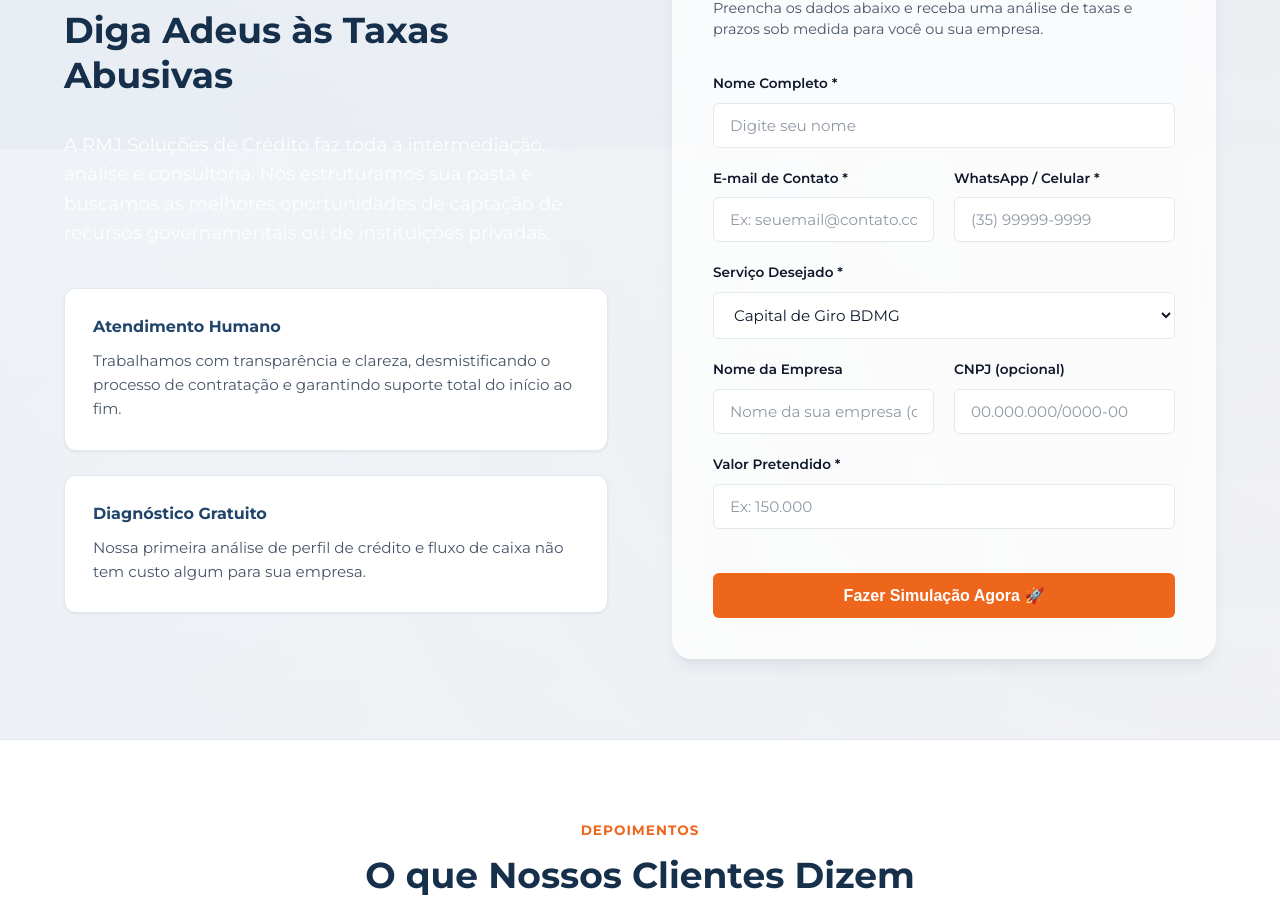
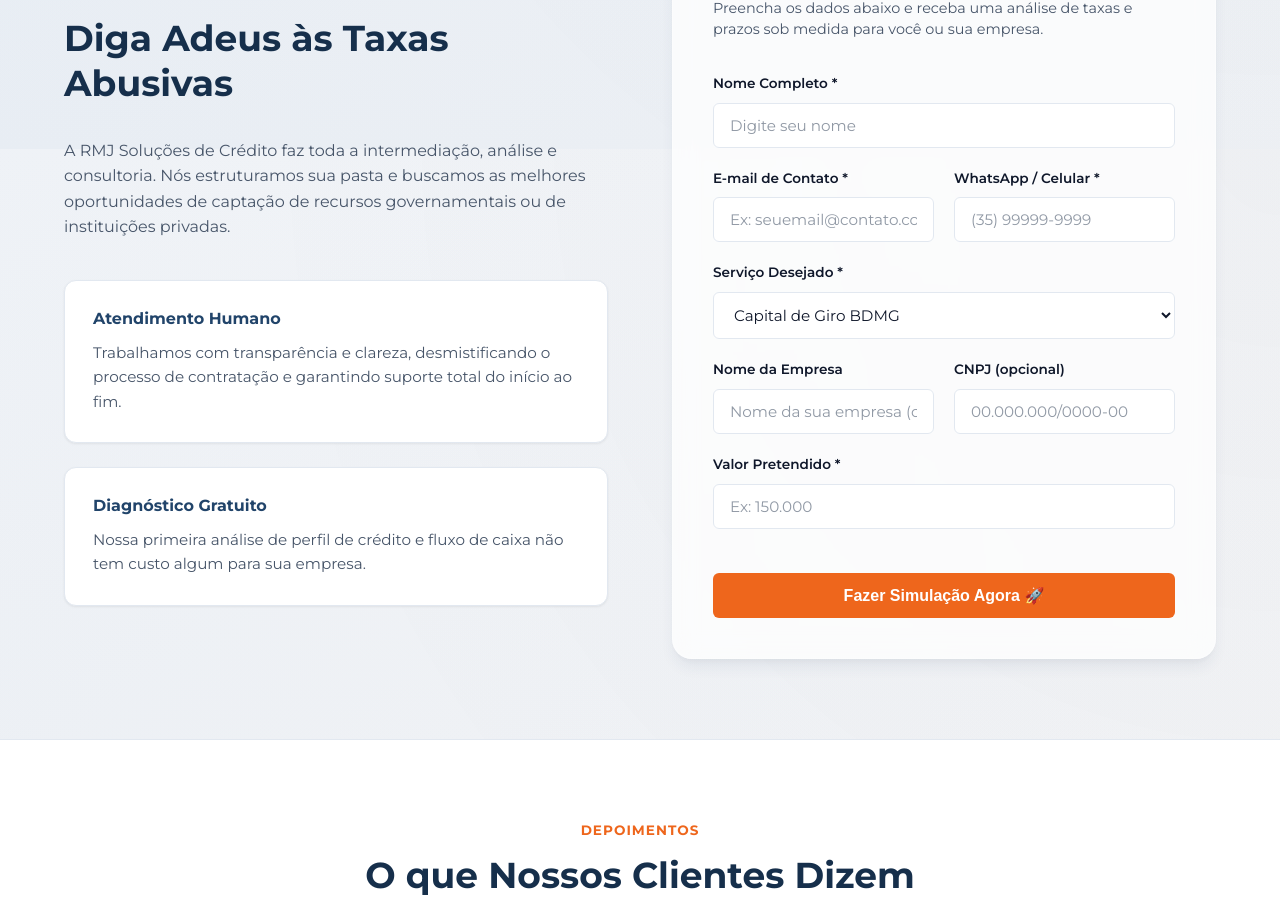
Before and after one commit to rodrigomeirelles-design/rmjcred, a Next.js app: page / in a window 1280 px wide. Shown: the part 4651-5573 px from the top of the page. Built offline with nearby package versions, Linux system fonts and the light colour scheme.

Commit message:
fix: improve text contrast in simulator and check BDMG references

```diff
--- a/src/app/page.tsx
+++ b/src/app/page.tsx
@@ -344,7 +344,7 @@ export default function Home() {
           <div className={styles.simulatorInfo}>
             <span className={styles.sectionSubtitle}>Simulador Grátis</span>
             <h2 className={styles.sectionTitle}>Diga Adeus às Taxas Abusivas</h2>
-            <p className={styles.heroDescription}>
+            <p>
               A RMJ Soluções de Crédito faz toda a intermediação, análise e consultoria. Nós estruturamos sua pasta e buscamos as melhores oportunidades de captação de recursos governamentais ou de instituições privadas.
             </p>
             <div className={styles.infoCard}>
```
